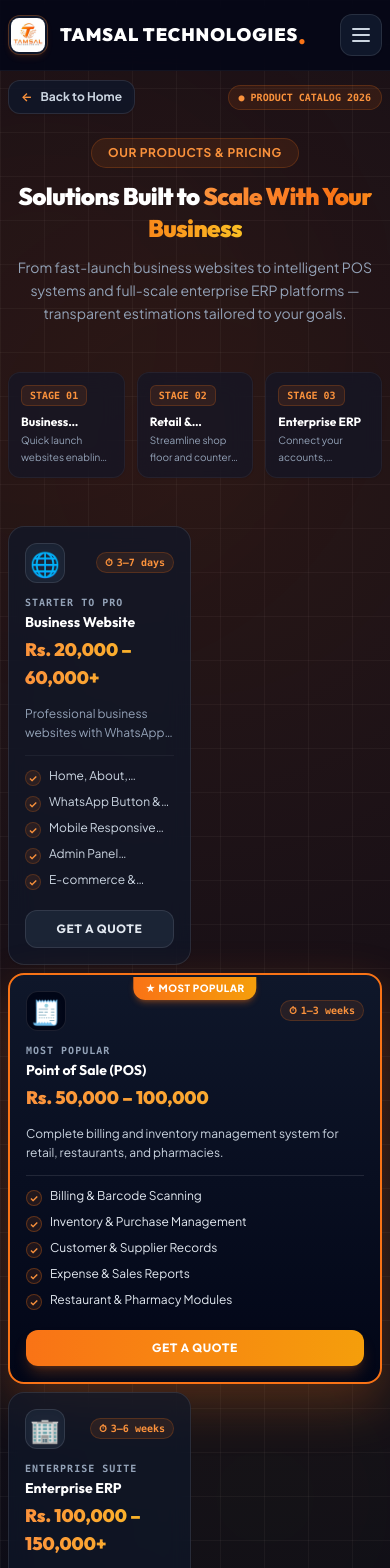
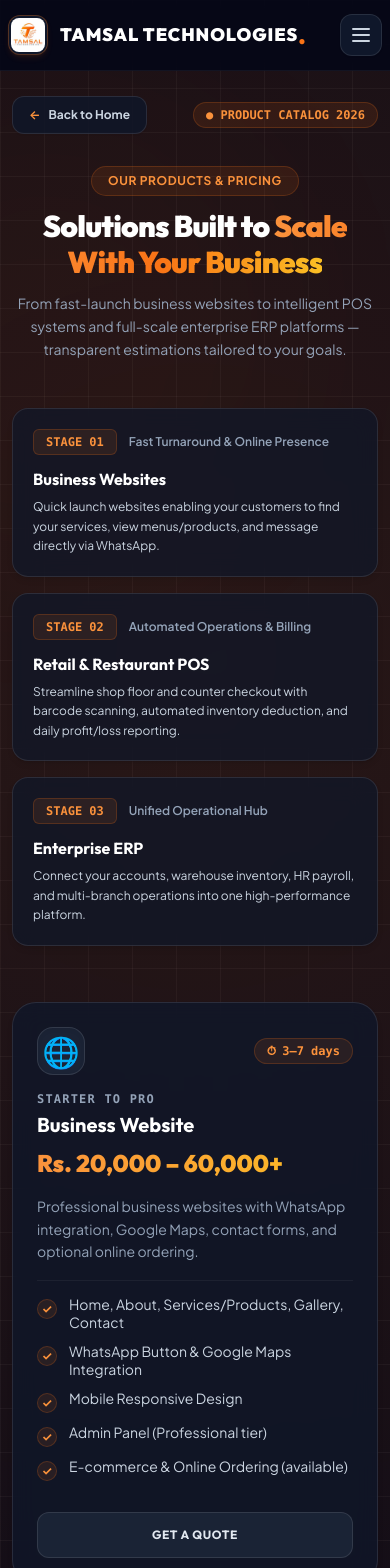
Before and after one commit to muradmahmood46-star/tamsal-technologies, an Angular app: page /products in a window 390 px wide. Shown: the top 1568 px of the page. Built offline with nearby package versions, Linux system fonts and the light colour scheme.

Commit message:
fix: stretch services cards to full width, fix roadmap stages 1-2-3, and set 1 pricing card per row on mobile

```diff
--- a/src/app/pages/home/home.component.html
+++ b/src/app/pages/home/home.component.html
@@ -346,13 +346,13 @@
       </p>
     </div>
 
-    <!-- Services Grid: 2 cols on mobile, 3 on lg -->
-    <div class="grid grid-cols-2 lg:grid-cols-3 gap-2 sm:gap-4 lg:gap-6">
+    <!-- Services Grid: Full-width stretched cards on mobile, 2 on tablet, 3 on desktop -->
+    <div class="grid grid-cols-1 md:grid-cols-2 lg:grid-cols-3 gap-6 sm:gap-8 w-full">
       <div *ngFor="let service of services"
-           class="relative bg-slate-950/80 rounded-2xl sm:rounded-3xl border border-white/10 hover:border-orange-500/40 hover:bg-slate-950 hover:shadow-[0_25px_50px_rgba(249,115,22,0.18)] transition-all duration-500 group overflow-hidden flex flex-col justify-between">
+           class="relative bg-slate-950/80 rounded-2xl sm:rounded-3xl border border-white/10 hover:border-orange-500/40 hover:bg-slate-950 hover:shadow-[0_25px_50px_rgba(249,115,22,0.18)] transition-all duration-500 group overflow-hidden flex flex-col justify-between w-full">
 
         <!-- 4K Service Image Banner with Laser Scanline -->
-        <div class="relative w-full h-28 sm:h-40 bg-slate-950 overflow-hidden border-b border-white/10">
+        <div class="relative w-full h-44 sm:h-52 bg-slate-950 overflow-hidden border-b border-white/10">
           <img [src]="service.image"
                [alt]="service.title"
                loading="lazy"
@@ -363,36 +363,36 @@
           <div class="scanline-overlay group-hover:opacity-100 opacity-30 pointer-events-none"></div>
 
           <!-- Top Floating Service Badge -->
-          <div class="absolute top-2 left-2 px-2 py-0.5 sm:px-3 sm:py-1 rounded-full bg-slate-950/85 backdrop-blur-md border border-orange-500/30 text-[9px] sm:text-[10px] font-mono text-orange-400 font-bold uppercase tracking-wider shadow-md">
+          <div class="absolute top-3 left-3 px-3 py-1 rounded-full bg-slate-950/85 backdrop-blur-md border border-orange-500/30 text-xs font-mono text-orange-400 font-bold uppercase tracking-wider shadow-md">
             {{ service.badge }}
           </div>
 
           <!-- Bottom Icon Badge -->
-          <div class="absolute bottom-2 right-2 w-8 h-8 sm:w-10 sm:h-10 bg-slate-950/90 backdrop-blur-md rounded-xl border border-white/15 flex items-center justify-center text-base sm:text-xl shadow-lg transform group-hover:scale-110 group-hover:border-orange-500/40 transition-all duration-500">
+          <div class="absolute bottom-3 right-3 w-11 h-11 bg-slate-950/90 backdrop-blur-md rounded-xl border border-white/15 flex items-center justify-center text-xl shadow-lg transform group-hover:scale-110 group-hover:border-orange-500/40 transition-all duration-500">
             {{ service.icon }}
           </div>
         </div>
 
         <!-- Service Content -->
-        <div class="p-3 sm:p-5 flex-1 flex flex-col justify-between space-y-2 sm:space-y-3">
+        <div class="p-5 sm:p-7 flex-1 flex flex-col justify-between space-y-4">
           <div>
-            <h3 class="text-sm sm:text-lg font-bold text-white mb-1.5 tracking-wide font-display group-hover:text-orange-400 transition-colors duration-300 line-clamp-1">
+            <h3 class="text-lg sm:text-xl font-bold text-white mb-2 tracking-wide font-display group-hover:text-orange-400 transition-colors duration-300">
               {{ service.title }}
             </h3>
 
-            <p class="text-slate-300 text-xs sm:text-sm leading-relaxed group-hover:text-slate-200 transition-colors duration-300 font-normal line-clamp-2 sm:line-clamp-3">
+            <p class="text-slate-300 text-sm leading-relaxed group-hover:text-slate-200 transition-colors duration-300 font-normal">
               {{ service.desc }}
             </p>
           </div>
 
           <div>
-            <div class="flex flex-wrap gap-1 pt-2 border-t border-white/10">
-              <span *ngFor="let tag of service.tags" class="text-[10px] sm:text-[11px] bg-slate-900 border border-white/10 px-2 py-0.5 sm:px-2.5 sm:py-1 rounded-md text-slate-300 font-medium group-hover:border-orange-500/30 group-hover:text-orange-300 transition-colors duration-300">
+            <div class="flex flex-wrap gap-1.5 pt-3 border-t border-white/10">
+              <span *ngFor="let tag of service.tags" class="text-xs bg-slate-900 border border-white/10 px-3 py-1 rounded-lg text-slate-300 font-medium group-hover:border-orange-500/30 group-hover:text-orange-300 transition-colors duration-300">
                 {{ tag }}
               </span>
             </div>
 
-            <a href="#contact" class="mt-3 flex items-center text-xs font-bold text-orange-400 group-hover:text-orange-300 group-hover:translate-x-1 transition-all duration-300">
+            <a href="#contact" class="mt-4 inline-flex items-center text-xs font-bold text-orange-400 group-hover:text-orange-300 group-hover:translate-x-1 transition-all duration-300">
               <span>Start This Solution</span>
               <span class="ml-1.5">→</span>
             </a>
--- a/src/app/pages/products/products.component.html
+++ b/src/app/pages/products/products.component.html
@@ -1,17 +1,17 @@
-<div class="min-h-screen bg-slate-950 text-white pt-20 pb-14 relative overflow-hidden bg-tech-grid">
+<div class="min-h-screen bg-slate-950 text-white pt-24 pb-16 relative overflow-hidden bg-tech-grid">
   <!-- Glowing Background Orbs -->
   <div class="absolute top-20 right-1/4 w-[500px] h-[500px] bg-orange-500/10 rounded-full blur-[160px] pointer-events-none animate-pulse-glow"></div>
   <div class="absolute bottom-1/4 left-10 w-[450px] h-[450px] bg-amber-400/10 rounded-full blur-[160px] pointer-events-none"></div>
   <div class="absolute inset-0 bg-radial-vignette pointer-events-none"></div>
 
-  <div class="max-w-[96rem] mx-auto px-2 sm:px-4 lg:px-6 relative z-10">
+  <div class="max-w-[96rem] mx-auto px-3 sm:px-6 lg:px-8 relative z-10 w-full">
     <!-- Top Breadcrumb & Back Button -->
-    <div class="mb-6 flex items-center justify-between">
-      <a routerLink="/" class="inline-flex items-center gap-2 text-xs font-bold text-slate-300 hover:text-white bg-slate-900/80 hover:bg-slate-800 border border-white/10 px-3 py-2 rounded-xl transition-all duration-300 shadow-sm group">
+    <div class="mb-8 flex items-center justify-between">
+      <a routerLink="/" class="inline-flex items-center gap-2 text-xs font-bold text-slate-300 hover:text-white bg-slate-900/80 hover:bg-slate-800 border border-white/10 px-4 py-2.5 rounded-xl transition-all duration-300 shadow-sm group">
         <span class="transform group-hover:-translate-x-1 transition-transform text-orange-400">←</span>
         <span>Back to Home</span>
       </a>
-      <span class="text-[10px] sm:text-xs font-mono text-orange-400 font-semibold bg-orange-500/10 border border-orange-500/20 px-2.5 py-1 rounded-full shadow-2xs">
+      <span class="text-xs font-mono text-orange-400 font-semibold bg-orange-500/10 border border-orange-500/20 px-3 py-1 rounded-full shadow-2xs">
         ● PRODUCT CATALOG 2026
       </span>
     </div>
@@ -21,7 +21,7 @@
       <div class="inline-flex items-center gap-2 bg-orange-500/10 border border-orange-500/20 text-orange-400 font-bold tracking-wider text-xs uppercase px-4 py-1.5 rounded-full shadow-2xs">
         Our Products &amp; Pricing
       </div>
-      <h1 class="text-2xl sm:text-4xl md:text-5xl font-black text-white tracking-tight font-display">
+      <h1 class="text-3xl sm:text-4xl md:text-5xl lg:text-6xl font-black text-white tracking-tight font-display">
         Solutions Built to <span class="text-transparent bg-clip-text bg-gradient-to-r from-orange-400 via-orange-500 to-amber-400">Scale With Your Business</span>
       </h1>
       <p class="text-slate-400 text-sm sm:text-base leading-relaxed max-w-2xl mx-auto font-normal">
@@ -29,35 +29,36 @@
       </p>
     </div>
 
-    <!-- 3 Step Strategy Roadmap Strip -->
-    <div class="grid grid-cols-3 gap-3 sm:gap-5 mb-10">
-      <div *ngFor="let step of roadmapSteps" class="bg-slate-900/60 backdrop-blur-md p-3 sm:p-5 rounded-xl sm:rounded-2xl border border-white/5 relative overflow-hidden group hover:border-orange-500/30 transition-all duration-300 shadow-sm hover:shadow-md">
-        <div class="flex flex-col sm:flex-row items-start sm:items-center gap-1 sm:gap-3 mb-2">
-          <span class="text-[10px] sm:text-xs font-mono font-bold text-orange-400 bg-orange-500/10 border border-orange-500/20 px-2 py-0.5 rounded-md">
+    <!-- 3 Step Strategy Roadmap Strip (Fixed & readable on all devices) -->
+    <div class="grid grid-cols-1 md:grid-cols-3 gap-4 sm:gap-6 mb-12">
+      <div *ngFor="let step of roadmapSteps" class="bg-slate-900/70 backdrop-blur-md p-5 sm:p-6 rounded-2xl border border-white/10 relative overflow-hidden group hover:border-orange-500/40 transition-all duration-300 shadow-md">
+        <div class="flex items-center gap-3 mb-3">
+          <span class="text-xs font-mono font-bold text-orange-400 bg-orange-500/10 border border-orange-500/20 px-3 py-1 rounded-md">
             STAGE {{ step.step }}
           </span>
-          <span class="text-[10px] sm:text-xs font-semibold text-slate-400 hidden sm:inline">{{ step.subtitle }}</span>
+          <span class="text-xs font-semibold text-slate-400">{{ step.subtitle }}</span>
         </div>
-        <h3 class="text-xs sm:text-base font-bold text-white font-display mb-0.5 group-hover:text-orange-400 transition-colors line-clamp-1">
+        <h3 class="text-base sm:text-lg font-bold text-white font-display mb-1.5 group-hover:text-orange-400 transition-colors">
           {{ step.title }}
         </h3>
-        <p class="text-[10px] sm:text-xs text-slate-400 leading-relaxed font-normal line-clamp-2 sm:line-clamp-none">
+        <p class="text-xs sm:text-sm text-slate-300 leading-relaxed font-normal">
           {{ step.desc }}
         </p>
+        <div class="absolute bottom-0 left-0 h-[2px] w-0 bg-gradient-to-r from-orange-500 to-amber-400 group-hover:w-full transition-all duration-500"></div>
       </div>
     </div>
 
-    <!-- 3 Pricing Cards Grid -->
-    <div class="grid grid-cols-2 md:grid-cols-3 gap-2 sm:gap-4 lg:gap-6 items-stretch pt-2">
-      <div *ngFor="let prod of products; let i = index"
-           class="relative rounded-2xl sm:rounded-3xl p-4 sm:p-6 flex flex-col justify-between transition-all duration-500 group overflow-hidden"
+    <!-- 3 Pricing Cards Grid: 1 card per row on mobile (full stretch width), 3 cols on large screens -->
+    <div class="grid grid-cols-1 lg:grid-cols-3 gap-6 sm:gap-8 items-stretch pt-2">
+      <div *ngFor="let prod of products"
+           class="relative rounded-3xl p-6 sm:p-8 flex flex-col justify-between transition-all duration-500 group overflow-hidden w-full"
            [ngClass]="prod.popular ?
-             'bg-gradient-to-b from-slate-900 to-slate-950 text-white border-2 border-orange-500 shadow-[0_20px_50px_rgba(249,115,22,0.25)] md:-translate-y-2 hover:-translate-y-3 hover:shadow-[0_25px_60px_rgba(249,115,22,0.35)] col-span-2 md:col-span-1' :
-             'bg-slate-900/70 backdrop-blur-md text-white border border-white/10 hover:border-orange-500/40 hover:shadow-[0_20px_40px_rgba(249,115,22,0.12)] hover:-translate-y-1 shadow-sm'">
+             'bg-gradient-to-b from-slate-900 to-slate-950 text-white border-2 border-orange-500 shadow-[0_20px_50px_rgba(249,115,22,0.25)] lg:-translate-y-2 hover:shadow-[0_25px_60px_rgba(249,115,22,0.35)]' :
+             'bg-slate-900/80 backdrop-blur-md text-white border border-white/10 hover:border-orange-500/40 hover:shadow-[0_20px_40px_rgba(249,115,22,0.12)] hover:-translate-y-1 shadow-md'">
 
         <!-- Most Popular Badge -->
         <div *ngIf="prod.popular" class="absolute -top-px left-1/2 -translate-x-1/2">
-          <span class="bg-gradient-to-r from-orange-500 to-amber-500 text-white text-[10px] sm:text-[11px] font-black uppercase tracking-wider px-3 py-1 rounded-b-xl shadow-md shadow-orange-500/30 inline-flex items-center gap-1">
+          <span class="bg-gradient-to-r from-orange-500 to-amber-500 text-white text-xs font-black uppercase tracking-wider px-4 py-1.5 rounded-b-xl shadow-md shadow-orange-500/30 inline-flex items-center gap-1.5">
             ★ Most Popular
           </span>
         </div>
@@ -66,14 +67,14 @@
         <div class="absolute inset-0 opacity-0 group-hover:opacity-100 bg-[radial-gradient(circle_at_top_right,rgba(249,115,22,0.15),transparent_65%)] transition-opacity duration-500 pointer-events-none"></div>
 
         <!-- Card Body -->
-        <div class="relative z-10 space-y-3 sm:space-y-4">
+        <div class="relative z-10 space-y-4 sm:space-y-5">
           <!-- Icon & Timeline Row -->
           <div class="flex items-center justify-between">
-            <div class="w-10 h-10 sm:w-12 sm:h-12 rounded-xl sm:rounded-2xl flex items-center justify-center text-2xl sm:text-3xl shadow-inner group-hover:scale-110 transition-transform duration-500"
+            <div class="w-12 h-12 sm:w-14 sm:h-14 rounded-2xl flex items-center justify-center text-3xl shadow-inner group-hover:scale-110 transition-transform duration-500"
                  [ngClass]="prod.popular ? 'bg-slate-950/90 border border-white/10' : 'bg-slate-800/80 border border-white/10 text-orange-400'">
               {{ prod.icon }}
             </div>
-            <span class="text-[10px] sm:text-xs font-semibold px-2 py-0.5 sm:px-3 sm:py-1 rounded-full flex items-center gap-1 font-mono"
+            <span class="text-xs sm:text-sm font-semibold px-3 py-1 rounded-full flex items-center gap-1.5 font-mono"
                   [ngClass]="prod.popular ? 'text-orange-400 bg-orange-500/10 border border-orange-500/20' : 'text-orange-400 bg-orange-500/10 border border-orange-500/20'">
               <span>⏱</span> {{ prod.timeline }}
             </span>
@@ -81,45 +82,45 @@
 
           <!-- Title & Price -->
           <div>
-            <div class="text-[10px] sm:text-xs font-mono uppercase tracking-widest mb-0.5 font-semibold text-slate-400">{{ prod.tier }}</div>
-            <h3 class="text-sm sm:text-xl font-bold transition-colors duration-300 font-display"
+            <div class="text-xs font-mono uppercase tracking-widest mb-1 font-semibold text-slate-400">{{ prod.tier }}</div>
+            <h3 class="text-xl sm:text-2xl font-bold transition-colors duration-300 font-display"
                 [ngClass]="prod.popular ? 'text-white group-hover:text-orange-400' : 'text-white group-hover:text-orange-400'">
               {{ prod.title }}
             </h3>
-            <div class="mt-1 text-lg sm:text-2xl font-black text-transparent bg-clip-text bg-gradient-to-r from-orange-400 to-amber-400 font-display">
+            <div class="mt-2 text-2xl sm:text-3xl font-black text-transparent bg-clip-text bg-gradient-to-r from-orange-400 to-amber-400 font-display">
               {{ prod.price }}
             </div>
           </div>
 
           <!-- Description -->
-          <p class="text-xs sm:text-sm leading-relaxed transition-colors duration-300 font-normal line-clamp-2 sm:line-clamp-none"
+          <p class="text-sm leading-relaxed transition-colors duration-300 font-normal"
              [ngClass]="prod.popular ? 'text-slate-300 group-hover:text-slate-200' : 'text-slate-400 group-hover:text-slate-300'">
             {{ prod.desc }}
           </p>
 
-          <div class="w-full h-px my-2"
+          <div class="w-full h-px my-3"
                [ngClass]="prod.popular ? 'bg-white/10' : 'bg-white/5'"></div>
 
           <!-- Feature List -->
-          <ul class="space-y-2 pb-3">
-            <li *ngFor="let feat of prod.features" class="flex items-start gap-2 text-xs sm:text-sm"
+          <ul class="space-y-3 pb-4">
+            <li *ngFor="let feat of prod.features" class="flex items-start gap-3 text-sm"
                 [ngClass]="prod.popular ? 'text-slate-200' : 'text-slate-300'">
-              <span class="w-4 h-4 sm:w-5 sm:h-5 rounded-full flex items-center justify-center text-[10px] sm:text-xs font-bold shrink-0 mt-0.5"
+              <span class="w-5 h-5 rounded-full flex items-center justify-center text-xs font-bold shrink-0 mt-0.5"
                     [ngClass]="prod.popular ? 'bg-orange-500/10 border border-orange-500/30 text-orange-400' : 'bg-orange-500/10 border border-orange-500/20 text-orange-400'">
                 ✓
               </span>
-              <span class="leading-tight line-clamp-1 sm:line-clamp-none">{{ feat }}</span>
+              <span class="leading-tight">{{ feat }}</span>
             </li>
           </ul>
         </div>
 
         <!-- Bottom CTA Button -->
-        <div class="relative z-10 pt-2">
+        <div class="relative z-10 pt-4">
           <a routerLink="/" fragment="contact"
              [ngClass]="prod.popular ?
                'bg-gradient-to-r from-orange-500 to-amber-500 hover:from-orange-600 hover:to-amber-600 text-white shadow-lg shadow-orange-500/25' :
                'bg-slate-800/80 hover:bg-orange-500 border border-white/10 hover:border-orange-500 text-slate-200 hover:text-white hover:shadow-lg hover:shadow-orange-500/20'"
-             class="w-full py-2.5 sm:py-3 px-4 rounded-xl font-bold text-center block transition-all duration-300 hover:scale-[1.02] active:scale-95 text-xs sm:text-sm uppercase tracking-wider font-display">
+             class="w-full py-3.5 px-6 rounded-xl font-bold text-center block transition-all duration-300 hover:scale-[1.02] active:scale-95 text-xs sm:text-sm uppercase tracking-wider font-display">
             Get a Quote
           </a>
         </div>
@@ -130,24 +131,24 @@
     </div>
 
     <!-- Small Muted Disclaimer Note -->
-    <div class="mt-8 text-center max-w-2xl mx-auto">
+    <div class="mt-10 text-center max-w-2xl mx-auto">
       <p class="text-xs text-slate-500 leading-relaxed font-normal">
         * Prices are approximate starting estimates and may vary based on project scope, features, and client-specific customizations. Contact us for an accurate quotation.
       </p>
     </div>
 
     <!-- Direct Custom Quotation Box -->
-    <div class="mt-10 p-5 sm:p-8 bg-slate-900/80 backdrop-blur-xl rounded-2xl border border-white/10 text-center relative overflow-hidden shadow-2xl">
-      <div class="relative z-10 max-w-2xl mx-auto space-y-3">
-        <h3 class="text-lg sm:text-2xl font-bold text-white font-display">Need a Tailored System or Custom Scope?</h3>
-        <p class="text-slate-400 text-xs sm:text-sm leading-relaxed font-normal">
+    <div class="mt-12 p-6 sm:p-10 bg-slate-900/80 backdrop-blur-xl rounded-3xl border border-white/10 text-center relative overflow-hidden shadow-2xl">
+      <div class="relative z-10 max-w-2xl mx-auto space-y-4">
+        <h3 class="text-xl sm:text-3xl font-bold text-white font-display">Need a Tailored System or Custom Scope?</h3>
+        <p class="text-slate-400 text-sm leading-relaxed font-normal">
           We build custom workflows, bespoke integrations, and tailored business platforms. Talk to our technical leadership team for a fast, obligation-free consultation.
         </p>
-        <div class="pt-1 flex flex-wrap justify-center gap-3">
-          <a [href]="'tel:' + phone" class="bg-gradient-to-r from-orange-500 to-amber-500 hover:from-orange-600 hover:to-amber-600 text-white px-5 py-3 rounded-xl text-xs font-bold transition-all duration-300 shadow-lg shadow-orange-500/25 font-display uppercase tracking-wider">
+        <div class="pt-2 flex flex-wrap justify-center gap-4">
+          <a [href]="'tel:' + phone" class="bg-gradient-to-r from-orange-500 to-amber-500 hover:from-orange-600 hover:to-amber-600 text-white px-6 py-3.5 rounded-xl text-xs font-bold transition-all duration-300 shadow-lg shadow-orange-500/25 font-display uppercase tracking-wider">
             Call Now: {{ phone }}
           </a>
-          <a [href]="'https://wa.me/' + whatsapp" target="_blank" class="bg-slate-800 hover:bg-slate-700 text-slate-200 border border-white/10 px-5 py-3 rounded-xl text-xs font-bold transition-all duration-300 font-display uppercase tracking-wider flex items-center gap-2">
+          <a [href]="'https://wa.me/' + whatsapp" target="_blank" class="bg-slate-800 hover:bg-slate-700 text-slate-200 border border-white/10 px-6 py-3.5 rounded-xl text-xs font-bold transition-all duration-300 font-display uppercase tracking-wider flex items-center gap-2">
             <span>💬</span> WhatsApp Us
           </a>
         </div>
```
